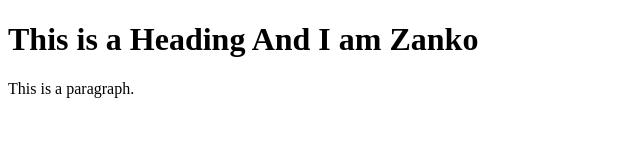
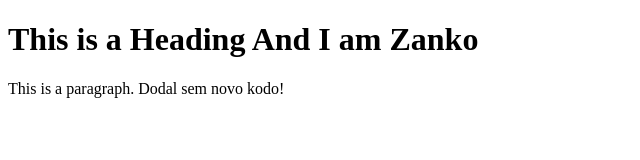
Before and after one commit to zantramte/TestniProjekt, a plain HTML site: page index.html in a window 1280 px wide. Shown: the whole page, without its empty margins (0-640 px from the left). Drawn offline with Linux system fonts and the light colour scheme.

Commit message:
Dodal sem nekaj novega. Lp iz Bahamov!

```diff
--- a/index.html
+++ b/index.html
@@ -6,7 +6,7 @@
 <body>
 
 <h1>This is a Heading And I am Zanko</h1>
-<p>This is a paragraph.</p>
+<p>This is a paragraph. Dodal sem novo kodo!</p>
 
 </body>
 </html>
```
